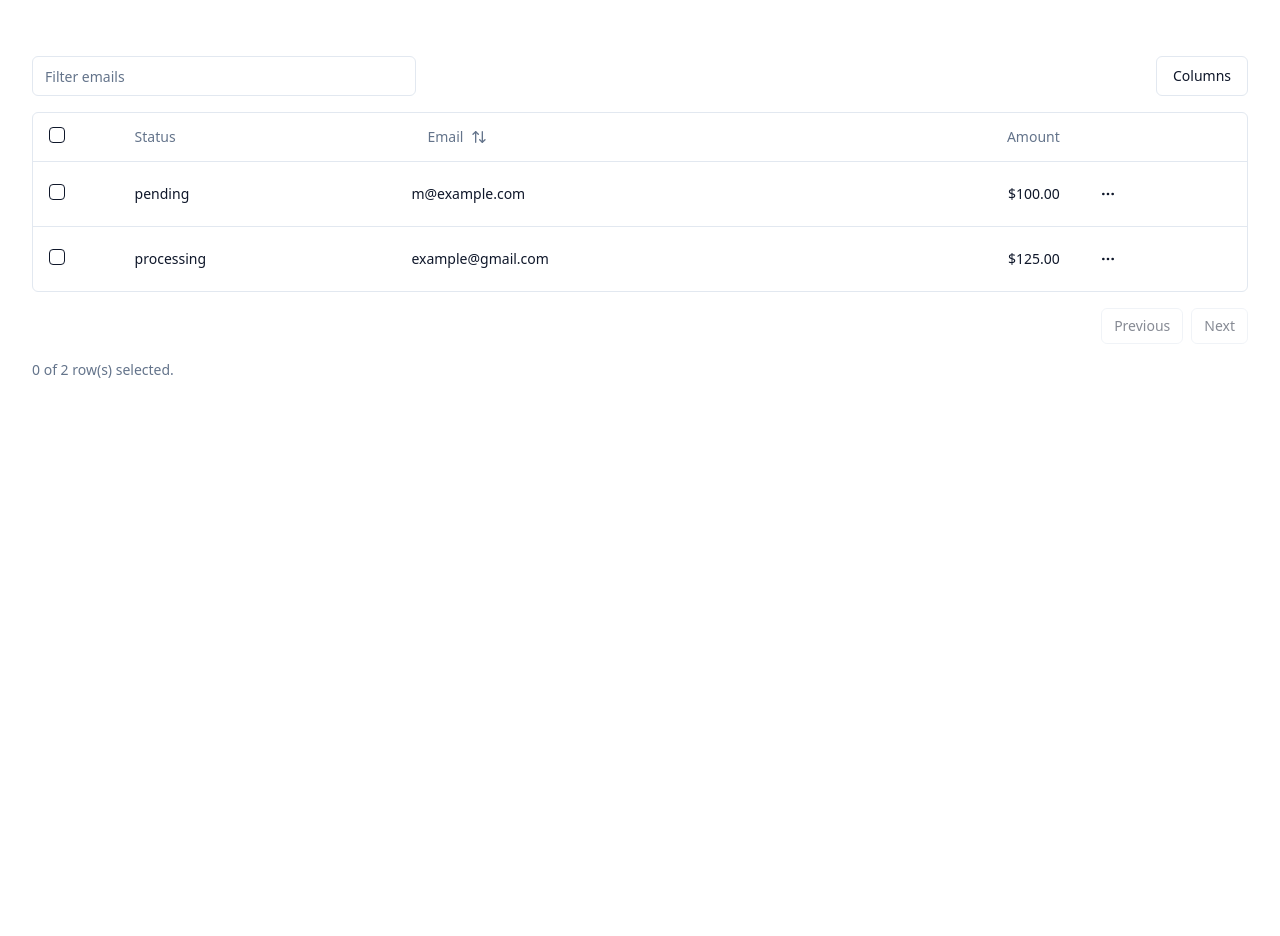
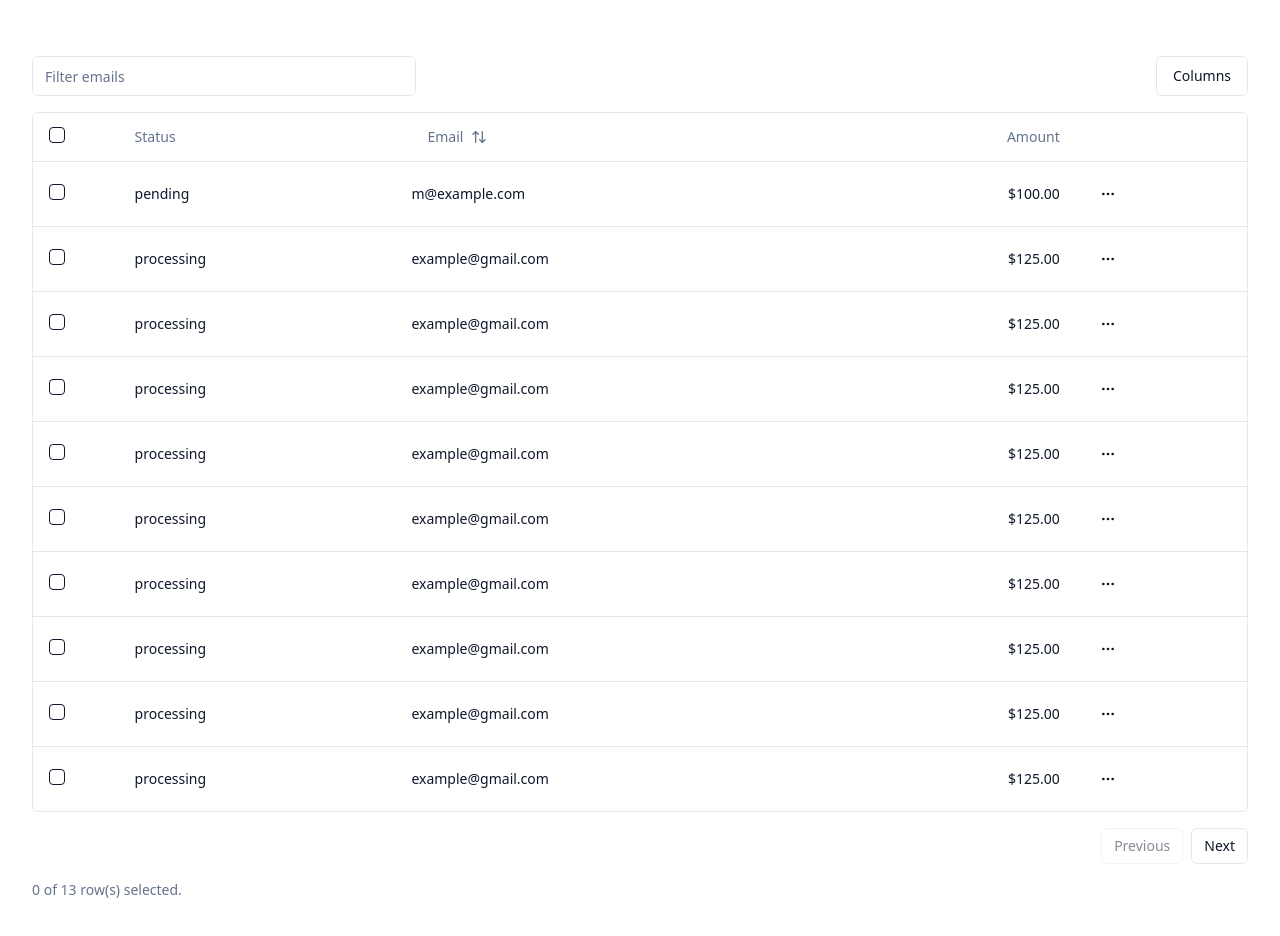
Before and after one commit to MusaGillani/shadcn-prac, a Next.js app: page /payments in a window 1280 px wide. Shown: the top 936 px of the page. Before the commit the page ends 800 px from the top, so only its background shows below. Built offline with nearby package versions, Linux system fonts and the light colour scheme.

Commit message:
added dummy data to increase size of rows > 10, fixed bug using wrong method to disable next page pagination button

```diff
--- a/components/payments/data-table.tsx
+++ b/components/payments/data-table.tsx
@@ -133,7 +133,7 @@ export function DataTable<TData, TValue>({ columns, data }: DataTableProps<TData
           variant='outline'
           size='sm'
           onClick={() => table.nextPage()}
-          disabled={!table.getCanPreviousPage()}
+          disabled={!table.getCanNextPage()}
         >
           Next
         </Button>
--- a/pages/payments.tsx
+++ b/pages/payments.tsx
@@ -23,7 +23,73 @@ export const getStaticProps: GetStaticProps = () => {
           email: "m@example.com",
         },
         {
+          id: "489e1d41",
+          amount: 125,
+          status: "processing",
+          email: "example@gmail.com",
+        },
+        {
           id: "489e1d42",
+          amount: 125,
+          status: "processing",
+          email: "example@gmail.com",
+        },
+        {
+          id: "489e1d43",
+          amount: 125,
+          status: "processing",
+          email: "example@gmail.com",
+        },
+        {
+          id: "489e1d44",
+          amount: 125,
+          status: "processing",
+          email: "example@gmail.com",
+        },
+        {
+          id: "489e1d45",
+          amount: 125,
+          status: "processing",
+          email: "example@gmail.com",
+        },
+        {
+          id: "489e1d46",
+          amount: 125,
+          status: "processing",
+          email: "example@gmail.com",
+        },
+        {
+          id: "489e1d47",
+          amount: 125,
+          status: "processing",
+          email: "example@gmail.com",
+        },
+        {
+          id: "489e1d48",
+          amount: 125,
+          status: "processing",
+          email: "example@gmail.com",
+        },
+        {
+          id: "489e1d49",
+          amount: 125,
+          status: "processing",
+          email: "example@gmail.com",
+        },
+        {
+          id: "489e1d50",
+          amount: 125,
+          status: "processing",
+          email: "example@gmail.com",
+        },
+        {
+          id: "489e1d51",
+          amount: 125,
+          status: "processing",
+          email: "example@gmail.com",
+        },
+        {
+          id: "489e1d52",
           amount: 125,
           status: "processing",
           email: "example@gmail.com",
```
